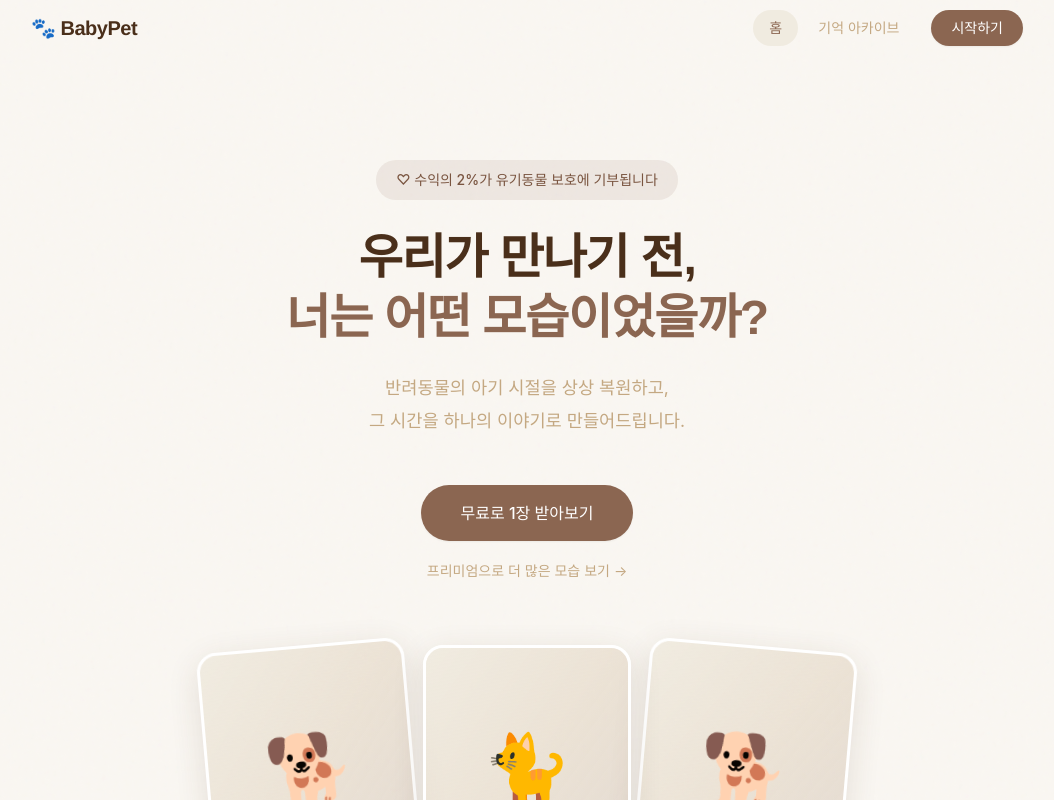
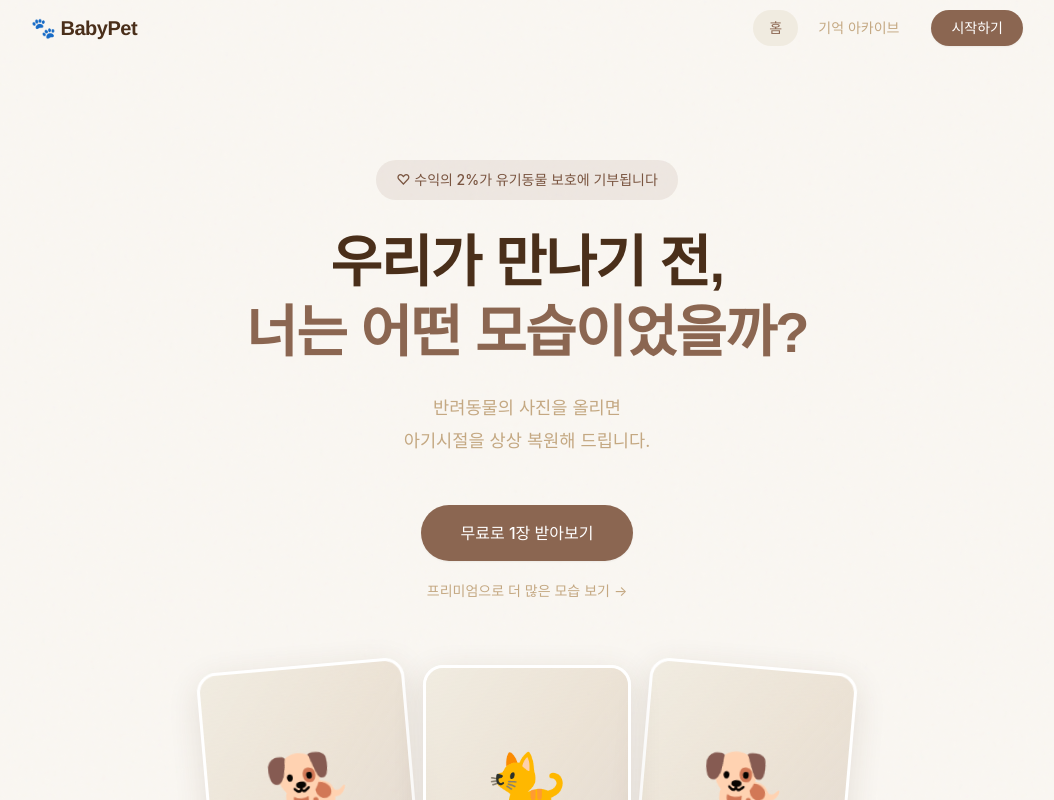
Before and after one commit to oksi2337/mylovelylittlebaby, a Next.js app: page / in a window 1280 px wide. Shown: the top 800 px of the page, without its empty margins (113-1167 px from the left). Built offline with nearby package versions, Linux system fonts and the light colour scheme; a web font is replaced by a local one.

Commit message:
auto: update files

```diff
--- a/src/components/landing/HeroSection.tsx
+++ b/src/components/landing/HeroSection.tsx
@@ -110,7 +110,7 @@ export default function HeroSection() {
           initial={{ opacity: 0, y: 24 }}
           animate={{ opacity: 1, y: 0 }}
           transition={{ duration: 0.75, delay: 0.18, ease }}
-          className="font-serif text-[28px] md:text-[48px] text-deep-brown font-semibold leading-[1.25] tracking-tight mb-6"
+          className="font-serif text-[36px] md:text-[56px] text-deep-brown font-semibold leading-[1.25] tracking-tight mb-6"
         >
           우리가 만나기 전,
           <br />
@@ -124,9 +124,9 @@ export default function HeroSection() {
           transition={{ duration: 0.7, delay: 0.33, ease }}
           className="text-soft-brown text-base md:text-[1.1rem] leading-[1.85] mb-10 md:mb-12 max-w-md mx-auto"
         >
-          반려동물의 아기 시절을 상상 복원하고,
-          <br className="hidden sm:block" />
-          그 시간을 하나의 이야기로 만들어드립니다.
+          반려동물의 사진을 올리면
+          <br />
+          아기시절을 상상 복원해 드립니다.
         </motion.p>
 
         {/* CTA group */}
```
